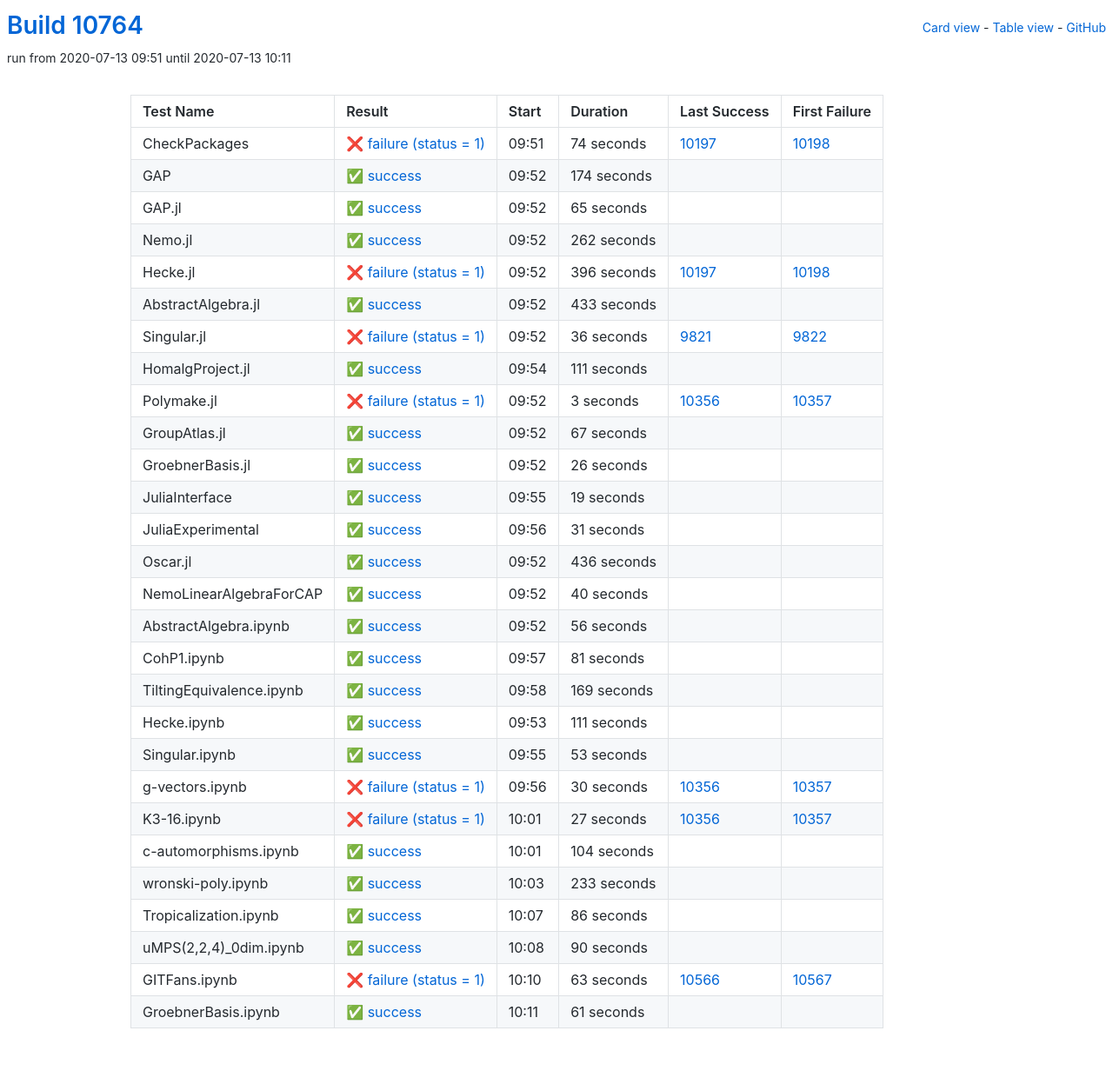
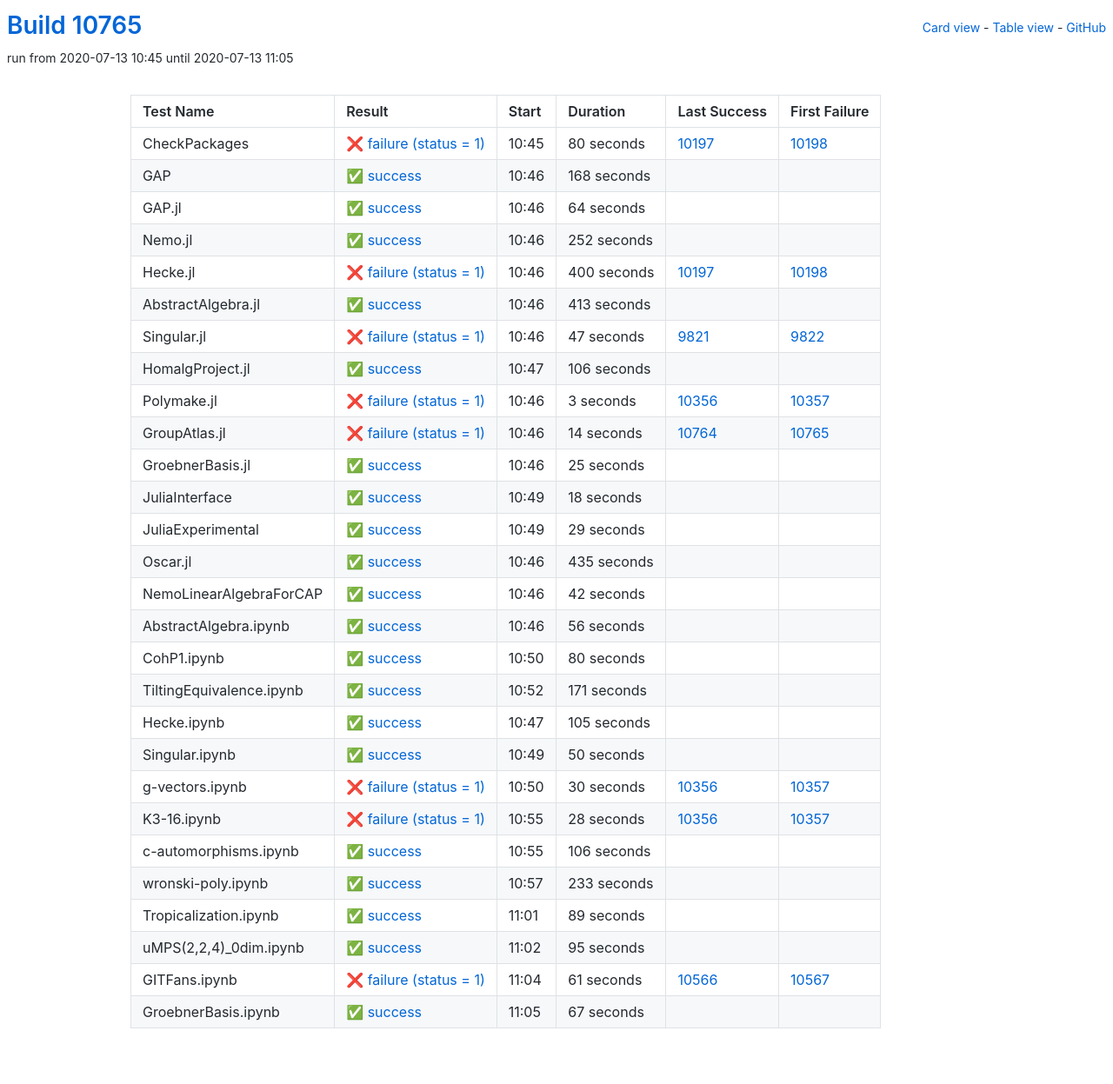
Before and after one commit to oscar-system/oscar-ci-status, a Jekyll site: the page built from table.html, in a window 1280 px wide. Shown: the whole page at 87% size. Built offline with Jekyll 4.4.1, drawn with Linux system fonts in a browser that asks for light colours.

Commit message:
Build #10765

```diff
--- a/_data/ci.yml
+++ b/_data/ci.yml
@@ -1,6 +1,6 @@
 ---
-build: 10764
-build_url: https://oscarci.mathematik.uni-kl.de/job/oscar/10764/
+build: 10765
+build_url: https://oscarci.mathematik.uni-kl.de/job/oscar/10765/
 job: oscar
 organization: oscar-system
 repo: oscar-ci-status
@@ -8,104 +8,104 @@
 tests:
 - name: CheckPackages
   id: checkpackages
-  log: https://oscarci.mathematik.uni-kl.de/job/oscar/10764/artifact/logs/build-10764/CheckPackages.log
-  start: 2020-07-13 09:51
+  log: https://oscarci.mathematik.uni-kl.de/job/oscar/10765/artifact/logs/build-10765/CheckPackages.log
+  start: 2020-07-13 10:45
   success: false
   exitcode: 1
   status: failure
-  duration: 74
+  duration: 80
   last_success: 10197
   last_success_url: https://oscarci.mathematik.uni-kl.de/job/oscar/10197/
   first_failure: 10198
   first_failure_url: https://oscarci.mathematik.uni-kl.de/job/oscar/10198/
 - name: GAP
   id: gap
-  log: https://oscarci.mathematik.uni-kl.de/job/oscar/10764/artifact/logs/build-10764/GAP.log
-  start: 2020-07-13 09:52
+  log: https://oscarci.mathematik.uni-kl.de/job/oscar/10765/artifact/logs/build-10765/GAP.log
+  start: 2020-07-13 10:46
   success: true
   exitcode: 0
   status: success
-  duration: 174
+  duration: 168
   last_success: false
   last_success_url:
   first_failure: false
   first_failure_url:
 - name: GAP.jl
   id: gap-jl
-  log: https://oscarci.mathematik.uni-kl.de/job/oscar/10764/artifact/logs/build-10764/GAP.jl.log
-  start: 2020-07-13 09:52
+  log: https://oscarci.mathematik.uni-kl.de/job/oscar/10765/artifact/logs/build-10765/GAP.jl.log
+  start: 2020-07-13 10:46
   success: true
   exitcode: 0
   status: success
-  duration: 65
+  duration: 64
   last_success: false
   last_success_url:
   first_failure: false
   first_failure_url:
 - name: Nemo.jl
   id: nemo-jl
-  log: https://oscarci.mathematik.uni-kl.de/job/oscar/10764/artifact/logs/build-10764/Nemo.jl.log
-  start: 2020-07-13 09:52
+  log: https://oscarci.mathematik.uni-kl.de/job/oscar/10765/artifact/logs/build-10765/Nemo.jl.log
+  start: 2020-07-13 10:46
   success: true
   exitcode: 0
   status: success
-  duration: 262
+  duration: 252
   last_success: false
   last_success_url:
   first_failure: false
   first_failure_url:
 - name: Hecke.jl
   id: hecke-jl
-  log: https://oscarci.mathematik.uni-kl.de/job/oscar/10764/artifact/logs/build-10764/Hecke.jl.log
-  start: 2020-07-13 09:52
+  log: https://oscarci.mathematik.uni-kl.de/job/oscar/10765/artifact/logs/build-10765/Hecke.jl.log
+  start: 2020-07-13 10:46
   success: false
   exitcode: 1
   status: failure
-  duration: 396
+  duration: 400
   last_success: 10197
   last_success_url: https://oscarci.mathematik.uni-kl.de/job/oscar/10197/
   first_failure: 10198
   first_failure_url: https://oscarci.mathematik.uni-kl.de/job/oscar/10198/
 - name: AbstractAlgebra.jl
   id: abstractalgebra-jl
-  log: https://oscarci.mathematik.uni-kl.de/job/oscar/10764/artifact/logs/build-10764/AbstractAlgebra.jl.log
-  start: 2020-07-13 09:52
+  log: https://oscarci.mathematik.uni-kl.de/job/oscar/10765/artifact/logs/build-10765/AbstractAlgebra.jl.log
+  start: 2020-07-13 10:46
   success: true
   exitcode: 0
   status: success
-  duration: 433
+  duration: 413
   last_success: false
   last_success_url:
   first_failure: false
   first_failure_url:
 - name: Singular.jl
   id: singular-jl
-  log: https://oscarci.mathematik.uni-kl.de/job/oscar/10764/artifact/logs/build-10764/Singular.jl.log
-  start: 2020-07-13 09:52
+  log: https://oscarci.mathematik.uni-kl.de/job/oscar/10765/artifact/logs/build-10765/Singular.jl.log
+  start: 2020-07-13 10:46
   success: false
   exitcode: 1
   status: failure
-  duration: 36
+  duration: 47
   last_success: 9821
   last_success_url: https://oscarci.mathematik.uni-kl.de/job/oscar/9821/
   first_failure: 9822
   first_failure_url: https://oscarci.mathematik.uni-kl.de/job/oscar/9822/
 - name: HomalgProject.jl
   id: homalgproject-jl
-  log: https://oscarci.mathematik.uni-kl.de/job/oscar/10764/artifact/logs/build-10764/HomalgProject.jl.log
-  start: 2020-07-13 09:54
+  log: https://oscarci.mathematik.uni-kl.de/job/oscar/10765/artifact/logs/build-10765/HomalgProject.jl.log
+  start: 2020-07-13 10:47
   success: true
   exitcode: 0
   status: success
-  duration: 111
+  duration: 106
   last_success: false
   last_success_url:
   first_failure: false
   first_failure_url:
 - name: Polymake.jl
   id: polymake-jl
-  log: https://oscarci.mathematik.uni-kl.de/job/oscar/10764/artifact/logs/build-10764/Polymake.jl.log
-  start: 2020-07-13 09:52
+  log: https://oscarci.mathematik.uni-kl.de/job/oscar/10765/artifact/logs/build-10765/Polymake.jl.log
+  start: 2020-07-13 10:46
   success: false
   exitcode: 1
   status: failure
@@ -116,80 +116,80 @@
   first_failure_url: https://oscarci.mathematik.uni-kl.de/job/oscar/10357/
 - name: GroupAtlas.jl
   id: groupatlas-jl
-  log: https://oscarci.mathematik.uni-kl.de/job/oscar/10764/artifact/logs/build-10764/GroupAtlas.jl.log
-  start: 2020-07-13 09:52
+  log: https://oscarci.mathematik.uni-kl.de/job/oscar/10765/artifact/logs/build-10765/GroupAtlas.jl.log
+  start: 2020-07-13 10:46
+  success: false
+  exitcode: 1
+  status: failure
+  duration: 14
+  last_success: 10764
+  last_success_url: https://oscarci.mathematik.uni-kl.de/job/oscar/10764/
+  first_failure: 10765
+  first_failure_url: https://oscarci.mathematik.uni-kl.de/job/oscar/10765/
+- name: GroebnerBasis.jl
+  id: groebnerbasis-jl
+  log: https://oscarci.mathematik.uni-kl.de/job/oscar/10765/artifact/logs/build-10765/GroebnerBasis.jl.log
+  start: 2020-07-13 10:46
   success: true
   exitcode: 0
   status: success
-  duration: 67
-  last_success: false
-  last_success_url:
-  first_failure: false
-  first_failure_url:
-- name: GroebnerBasis.jl
-  id: groebnerbasis-jl
-  log: https://oscarci.mathematik.uni-kl.de/job/oscar/10764/artifact/logs/build-10764/GroebnerBasis.jl.log
-  start: 2020-07-13 09:52
-  success: true
-  exitcode: 0
-  status: success
-  duration: 26
+  duration: 25
   last_success: false
   last_success_url:
   first_failure: false
   first_failure_url:
 - name: JuliaInterface
   id: juliainterface
-  log: https://oscarci.mathematik.uni-kl.de/job/oscar/10764/artifact/logs/build-10764/JuliaInterface.log
-  start: 2020-07-13 09:55
+  log: https://oscarci.mathematik.uni-kl.de/job/oscar/10765/artifact/logs/build-10765/JuliaInterface.log
+  start: 2020-07-13 10:49
   success: true
   exitcode: 0
   status: success
-  duration: 19
+  duration: 18
   last_success: false
   last_success_url:
   first_failure: false
   first_failure_url:
 - name: JuliaExperimental
   id: juliaexperimental
-  log: https://oscarci.mathematik.uni-kl.de/job/oscar/10764/artifact/logs/build-10764/JuliaExperimental.log
-  start: 2020-07-13 09:56
+  log: https://oscarci.mathematik.uni-kl.de/job/oscar/10765/artifact/logs/build-10765/JuliaExperimental.log
+  start: 2020-07-13 10:49
   success: true
   exitcode: 0
   status: success
-  duration: 31
+  duration: 29
   last_success: false
   last_success_url:
   first_failure: false
   first_failure_url:
 - name: Oscar.jl
   id: oscar-jl
-  log: https://oscarci.mathematik.uni-kl.de/job/oscar/10764/artifact/logs/build-10764/Oscar.jl.log
-  start: 2020-07-13 09:52
+  log: https://oscarci.mathematik.uni-kl.de/job/oscar/10765/artifact/logs/build-10765/Oscar.jl.log
+  start: 2020-07-13 10:46
   success: true
   exitcode: 0
   status: success
-  duration: 436
+  duration: 435
   last_success: false
   last_success_url:
   first_failure: false
   first_failure_url:
 - name: NemoLinearAlgebraForCAP
   id: nemolinearalgebraforcap
-  log: https://oscarci.mathematik.uni-kl.de/job/oscar/10764/artifact/logs/build-10764/NemoLinearAlgebraForCAP.log
-  start: 2020-07-13 09:52
+  log: https://oscarci.mathematik.uni-kl.de/job/oscar/10765/artifact/logs/build-10765/NemoLinearAlgebraForCAP.log
+  start: 2020-07-13 10:46
   success: true
   exitcode: 0
   status: success
-  duration: 40
+  duration: 42
   last_success: false
   last_success_url:
   first_failure: false
   first_failure_url:
 - name: AbstractAlgebra.ipynb
   id: abstractalgebra-ipynb
-  log: https://oscarci.mathematik.uni-kl.de/job/oscar/10764/artifact/logs/build-10764/AbstractAlgebra.ipynb.log
-  start: 2020-07-13 09:52
+  log: https://oscarci.mathematik.uni-kl.de/job/oscar/10765/artifact/logs/build-10765/AbstractAlgebra.ipynb.log
+  start: 2020-07-13 10:46
   success: true
   exitcode: 0
   status: success
@@ -200,56 +200,56 @@
   first_failure_url:
 - name: CohP1.ipynb
   id: cohp1-ipynb
-  log: https://oscarci.mathematik.uni-kl.de/job/oscar/10764/artifact/logs/build-10764/CohP1.ipynb.log
-  start: 2020-07-13 09:57
+  log: https://oscarci.mathematik.uni-kl.de/job/oscar/10765/artifact/logs/build-10765/CohP1.ipynb.log
+  start: 2020-07-13 10:50
   success: true
   exitcode: 0
   status: success
-  duration: 81
+  duration: 80
   last_success: false
   last_success_url:
   first_failure: false
   first_failure_url:
 - name: TiltingEquivalence.ipynb
   id: tiltingequivalence-ipynb
-  log: https://oscarci.mathematik.uni-kl.de/job/oscar/10764/artifact/logs/build-10764/TiltingEquivalence.ipynb.log
-  start: 2020-07-13 09:58
+  log: https://oscarci.mathematik.uni-kl.de/job/oscar/10765/artifact/logs/build-10765/TiltingEquivalence.ipynb.log
+  start: 2020-07-13 10:52
   success: true
   exitcode: 0
   status: success
-  duration: 169
+  duration: 171
   last_success: false
   last_success_url:
   first_failure: false
   first_failure_url:
 - name: Hecke.ipynb
   id: hecke-ipynb
-  log: https://oscarci.mathematik.uni-kl.de/job/oscar/10764/artifact/logs/build-10764/Hecke.ipynb.log
-  start: 2020-07-13 09:53
+  log: https://oscarci.mathematik.uni-kl.de/job/oscar/10765/artifact/logs/build-10765/Hecke.ipynb.log
+  start: 2020-07-13 10:47
   success: true
   exitcode: 0
   status: success
-  duration: 111
+  duration: 105
   last_success: false
   last_success_url:
   first_failure: false
   first_failure_url:
 - name: Singular.ipynb
   id: singular-ipynb
-  log: https://oscarci.mathematik.uni-kl.de/job/oscar/10764/artifact/logs/build-10764/Singular.ipynb.log
-  start: 2020-07-13 09:55
+  log: https://oscarci.mathematik.uni-kl.de/job/oscar/10765/artifact/logs/build-10765/Singular.ipynb.log
+  start: 2020-07-13 10:49
   success: true
   exitcode: 0
   status: success
-  duration: 53
+  duration: 50
   last_success: false
   last_success_url:
   first_failure: false
   first_failure_url:
 - name: g-vectors.ipynb
   id: g-vectors-ipynb
-  log: https://oscarci.mathematik.uni-kl.de/job/oscar/10764/artifact/logs/build-10764/g-vectors.ipynb.log
-  start: 2020-07-13 09:56
+  log: https://oscarci.mathematik.uni-kl.de/job/oscar/10765/artifact/logs/build-10765/g-vectors.ipynb.log
+  start: 2020-07-13 10:50
   success: false
   exitcode: 1
   status: failure
@@ -260,32 +260,32 @@
   first_failure_url: https://oscarci.mathematik.uni-kl.de/job/oscar/10357/
 - name: K3-16.ipynb
   id: k3-16-ipynb
-  log: https://oscarci.mathematik.uni-kl.de/job/oscar/10764/artifact/logs/build-10764/K3-16.ipynb.log
-  start: 2020-07-13 10:01
+  log: https://oscarci.mathematik.uni-kl.de/job/oscar/10765/artifact/logs/build-10765/K3-16.ipynb.log
+  start: 2020-07-13 10:55
   success: false
   exitcode: 1
   status: failure
-  duration: 27
+  duration: 28
   last_success: 10356
   last_success_url: https://oscarci.mathematik.uni-kl.de/job/oscar/10356/
   first_failure: 10357
   first_failure_url: https://oscarci.mathematik.uni-kl.de/job/oscar/10357/
 - name: c-automorphisms.ipynb
   id: c-automorphisms-ipynb
-  log: https://oscarci.mathematik.uni-kl.de/job/oscar/10764/artifact/logs/build-10764/c-automorphisms.ipynb.log
-  start: 2020-07-13 10:01
+  log: https://oscarci.mathematik.uni-kl.de/job/oscar/10765/artifact/logs/build-10765/c-automorphisms.ipynb.log
+  start: 2020-07-13 10:55
   success: true
   exitcode: 0
   status: success
-  duration: 104
+  duration: 106
   last_success: false
   last_success_url:
   first_failure: false
   first_failure_url:
 - name: wronski-poly.ipynb
   id: wronski-poly-ipynb
-  log: https://oscarci.mathematik.uni-kl.de/job/oscar/10764/artifact/logs/build-10764/wronski-poly.ipynb.log
-  start: 2020-07-13 10:03
+  log: https://oscarci.mathematik.uni-kl.de/job/oscar/10765/artifact/logs/build-10765/wronski-poly.ipynb.log
+  start: 2020-07-13 10:57
   success: true
   exitcode: 0
   status: success
@@ -296,48 +296,48 @@
   first_failure_url:
 - name: Tropicalization.ipynb
   id: tropicalization-ipynb
-  log: https://oscarci.mathematik.uni-kl.de/job/oscar/10764/artifact/logs/build-10764/Tropicalization.ipynb.log
-  start: 2020-07-13 10:07
+  log: https://oscarci.mathematik.uni-kl.de/job/oscar/10765/artifact/logs/build-10765/Tropicalization.ipynb.log
+  start: 2020-07-13 11:01
   success: true
   exitcode: 0
   status: success
-  duration: 86
+  duration: 89
   last_success: false
   last_success_url:
   first_failure: false
   first_failure_url:
 - name: uMPS(2,2,4)_0dim.ipynb
   id: umps-2-2-4-0dim-ipynb
-  log: https://oscarci.mathematik.uni-kl.de/job/oscar/10764/artifact/logs/build-10764/uMPS-2-2-4-_0dim.ipynb.log
-  start: 2020-07-13 10:08
+  log: https://oscarci.mathematik.uni-kl.de/job/oscar/10765/artifact/logs/build-10765/uMPS-2-2-4-_0dim.ipynb.log
+  start: 2020-07-13 11:02
   success: true
   exitcode: 0
   status: success
-  duration: 90
+  duration: 95
   last_success: false
   last_success_url:
   first_failure: false
   first_failure_url:
 - name: GITFans.ipynb
   id: gitfans-ipynb
-  log: https://oscarci.mathematik.uni-kl.de/job/oscar/10764/artifact/logs/build-10764/GITFans.ipynb.log
-  start: 2020-07-13 10:10
+  log: https://oscarci.mathematik.uni-kl.de/job/oscar/10765/artifact/logs/build-10765/GITFans.ipynb.log
+  start: 2020-07-13 11:04
   success: false
   exitcode: 1
   status: failure
-  duration: 63
+  duration: 61
   last_success: 10566
   last_success_url: https://oscarci.mathematik.uni-kl.de/job/oscar/10566/
   first_failure: 10567
   first_failure_url: https://oscarci.mathematik.uni-kl.de/job/oscar/10567/
 - name: GroebnerBasis.ipynb
   id: groebnerbasis-ipynb
-  log: https://oscarci.mathematik.uni-kl.de/job/oscar/10764/artifact/logs/build-10764/GroebnerBasis.ipynb.log
-  start: 2020-07-13 10:11
+  log: https://oscarci.mathematik.uni-kl.de/job/oscar/10765/artifact/logs/build-10765/GroebnerBasis.ipynb.log
+  start: 2020-07-13 11:05
   success: true
   exitcode: 0
   status: success
-  duration: 61
+  duration: 67
   last_success: false
   last_success_url:
   first_failure: false
```
Also changed, not shown: README.md.
